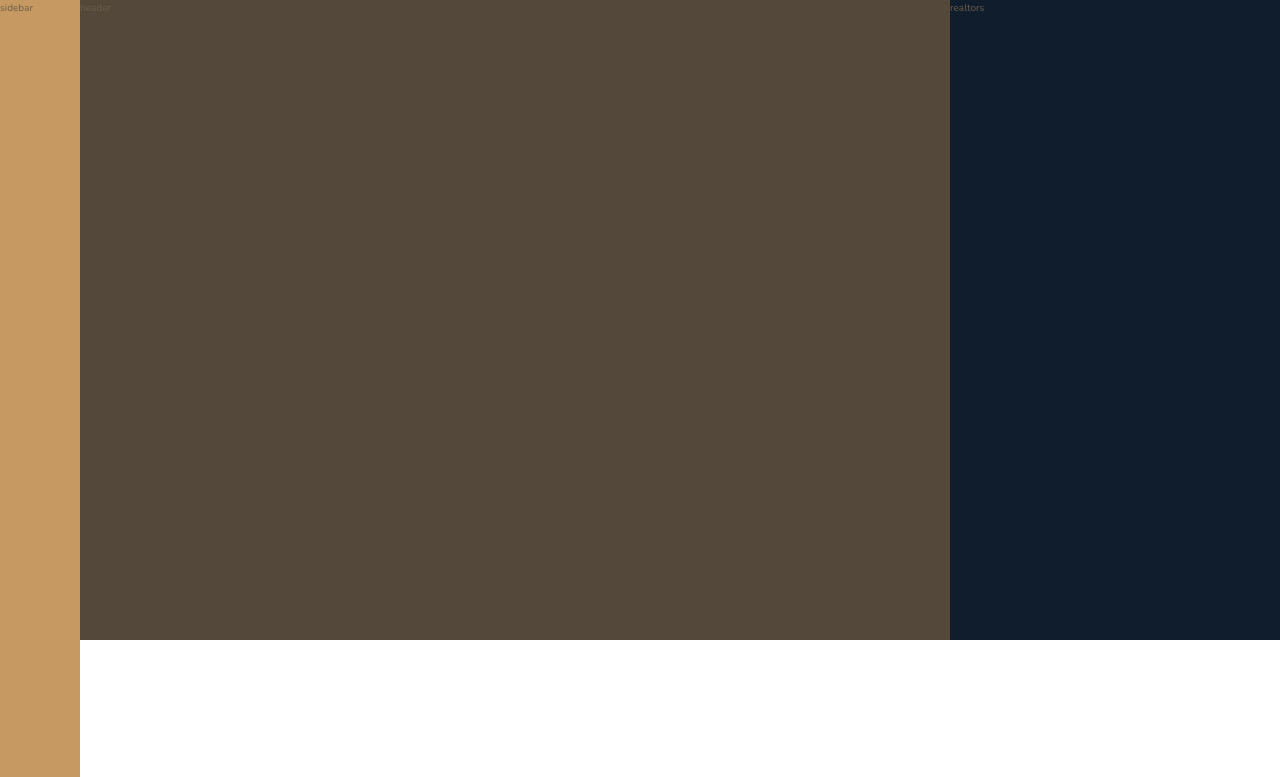
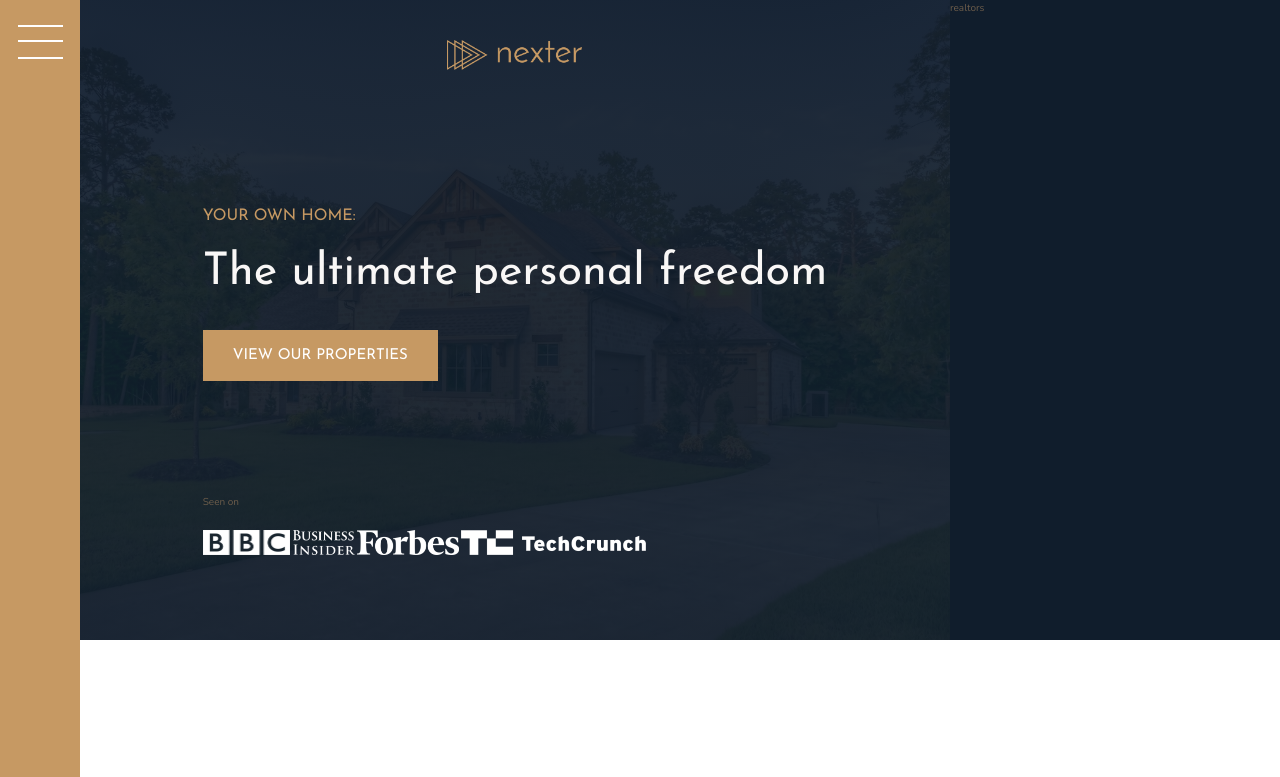
Before and after one commit to navyblueyes/CSS-SASS-ex3-nexter, a website: page index.html in a window 1280 px wide. Shown: the top 777 px of the page. Drawn offline with nearby package versions, Linux system fonts and the light colour scheme.

Commit message:
footer section finished

```diff
--- a/index.html
+++ b/index.html
@@ -12,8 +12,23 @@
         <title>nexter &mdash; your home, your freedom</title>
     </head>
     <body class="container">
-        <div class="sidebar">sidebar</div>
-        <div class="header">header</div>
+        <div class="sidebar">
+            <button class="nav-btn"></button>
+        </div>
+        <div class="header">
+            <img src="./img/logo.png" alt="Nexter logo" class="header__logo">
+            <h3 class="heading-3">Your own home:</h3>
+            <h1 class="heading-1">The ultimate personal freedom</h1>
+            <button class="btn header__btn">View our properties</button>
+
+            <div class="header__seenon-text">Seen on</div>
+            <div class="header__seenon-logos">
+                <img src="img/logo-bbc.png" alt="As seen on BBC">
+                <img src="img/logo-bi.png" alt="As seen on Business Insider">
+                <img src="img/logo-forbes.png" alt="As seen on Forbes">
+                <img src="img/logo-techcrunch.png" alt="As seen on Techcrunch">
+            </div>
+        </div>
         <div class="realtors">realtors</div>
         <section class="features">
             <div class="feature">
@@ -311,14 +326,17 @@
             </figure>
         </section>
         <div class="footer">
-            <nav class="nav">
+            <ul class="nav">
                 <li class="nav__item"><a href="#" class="nav__link">Find your dream home</a></li>
                 <li class="nav__item"><a href="#" class="nav__link">Request Proposal</a></li>
                 <li class="nav__item"><a href="#" class="nav__link">Download home planner</a></li>
                 <li class="nav__item"><a href="#" class="nav__link">Contact us</a></li>
                 <li class="nav__item"><a href="#" class="nav__link">Submit your property</a></li>
                 <li class="nav__item"><a href="#" class="nav__link">Come work with us!</a></li>
-            </nav>
+            </ul>
+            <p class="copyright">
+                &copy; Copyright 2020 by Jonas Schmedtmann.
+            </p>
         </div>
     </body>
 </html>
--- a/sass/_footer.scss
+++ b/sass/_footer.scss
@@ -1,3 +1,40 @@
 .footer {
     background-color: $color-secondary;
+    grid-column: full-start / full-end;
+    padding: 8rem;
 }
+
+.nav {
+    list-style: none;
+    display: grid;
+    grid-template-columns: repeat(auto-fit, minmax(15rem, 1fr));
+    grid-gap: 2rem;
+    align-items: center;
+
+    &__link:link,
+    &__link:visited {
+        font-size: 1.4rem;
+        color: #fff;
+        text-decoration: none;
+        font-family: $font-display;
+        text-transform: uppercase;
+        text-align: center;
+        padding: 1.5rem;
+        display: block;
+    }
+    &__link:hover,
+    &__link:active {
+        background-color: rgba(#fff, .05);
+        transform: translateY(-3px );
+    }
+}
+
+.copyright {
+    font-size: 1.4rem;
+    color: $color-grey-light-2;
+    margin-top: 6rem;
+    margin-right: auto;
+    margin-left: auto;
+    text-align: center;
+    width: 70%;
+}
--- a/sass/_header.scss
+++ b/sass/_header.scss
@@ -1,4 +1,36 @@
 .header {
     background-color: $color-grey-dark-1;
     grid-column: full-start / col-end 6;
+    background-image: linear-gradient(rgba($color-secondary, .93), rgba($color-secondary, .93)), url(../img/hero.jpeg);
+    background-size: cover;
+    background-position: center;
+
+    display: grid;
+    grid-template-rows: 1fr min-content 6rem 1fr;
+    grid-template-columns: max-content;
+    grid-row-gap: 2rem;
+    padding: 8rem;
+    padding-top: 4rem;
+    justify-content: center;
+
+    &__logo {
+        height: 3rem;
+        justify-self: center;
+    }
+
+    &__btn {
+        align-self: start;
+        justify-self: start;
+
+    }
+
+    &__seenon-text {
+
+    }
+
+    &__seenon-logos {
+        img {
+            height: 2.5rem;
+        }
+    }
 }
--- a/sass/_sidebar.scss
+++ b/sass/_sidebar.scss
@@ -2,4 +2,33 @@
     background-color: $color-primary;
     grid-column: sidebar-start / sidebar-end;
     grid-row: 1 / -1;
+
+    display: flex;
+    justify-content: center;
 }
+
+.nav-btn {
+    border: none;
+    border-radius: 0;
+    background-color: #fff;
+    height: 2px;
+    width: 4.5rem;
+    margin-top: 4rem;
+    cursor: pointer;
+
+    &::before,
+    &::after {
+        background-color: #fff;
+        height: 2px;
+        width: 4.5rem;
+        content: "";
+        display: block;
+
+    }
+    &::before {
+        transform: translateY(-1.5rem);
+    }
+    &::after {
+        transform: translateY(1.5rem);
+    }
+}
--- a/sass/_typography.scss
+++ b/sass/_typography.scss
@@ -5,6 +5,10 @@
 
 .heading-1 {
     @extend %heading;
+    font-size: 4.5rem;
+    color: $color-grey-light-1;
+    line-height: 1;
+
 }
 .heading-2 {
     @extend %heading;
```
Also changed, not shown: css/style.css.
